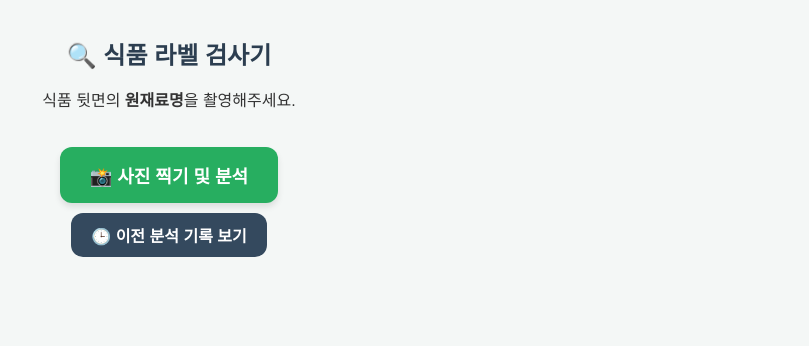
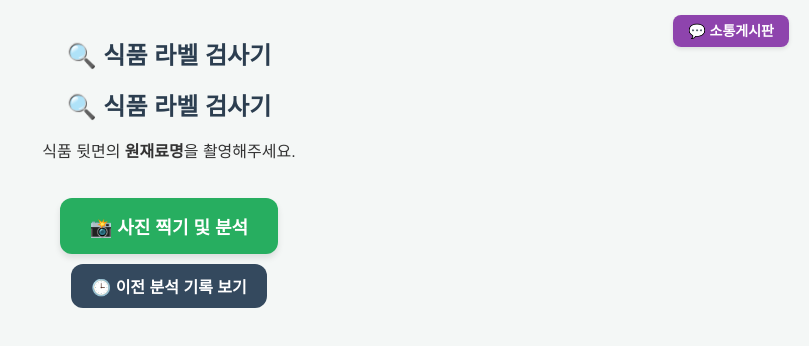
Before and after one commit to jindigital/foodadditives, a website: page index.html in a window 1280 px wide. Shown: the whole page, without its empty margins (471-1280 px from the left). Drawn offline with Linux system fonts and the light colour scheme.

Commit message:
Update index.html 게시판 생성

```diff
--- a/index.html
+++ b/index.html
@@ -30,9 +30,20 @@
         ul { padding-left: 20px; margin-top: 10px; font-size: 15px; line-height: 1.5; }
         .history-item { border-bottom: 1px solid #ddd; padding: 10px 0; }
         .history-date { font-size: 12px; color: #7f8c8d; }
+
+        /* 우측 상단 소통게시판 버튼 스타일 */
+        .top-nav { position: absolute; top: 20px; right: 20px; }
+        .board-btn { padding: 8px 15px; background-color: #8e44ad; color: white; text-decoration: none; border-radius: 8px; font-weight: bold; font-size: 14px; box-shadow: 0 2px 4px rgba(0,0,0,0.1); }
     </style>
 </head>
 <body>
+    <!-- 우측 상단 네비게이션 추가 -->
+    <div class="top-nav">
+        <a href="board.html" class="board-btn">💬 소통게시판</a>
+    </div>
+
+    <h1>🔍 식품 라벨 검사기</h1>
+    <!-- 기존 코드 계속... -->
     <h1>🔍 식품 라벨 검사기</h1>
     <p>식품 뒷면의 <strong>원재료명</strong>을 촬영해주세요.</p>
 
```
